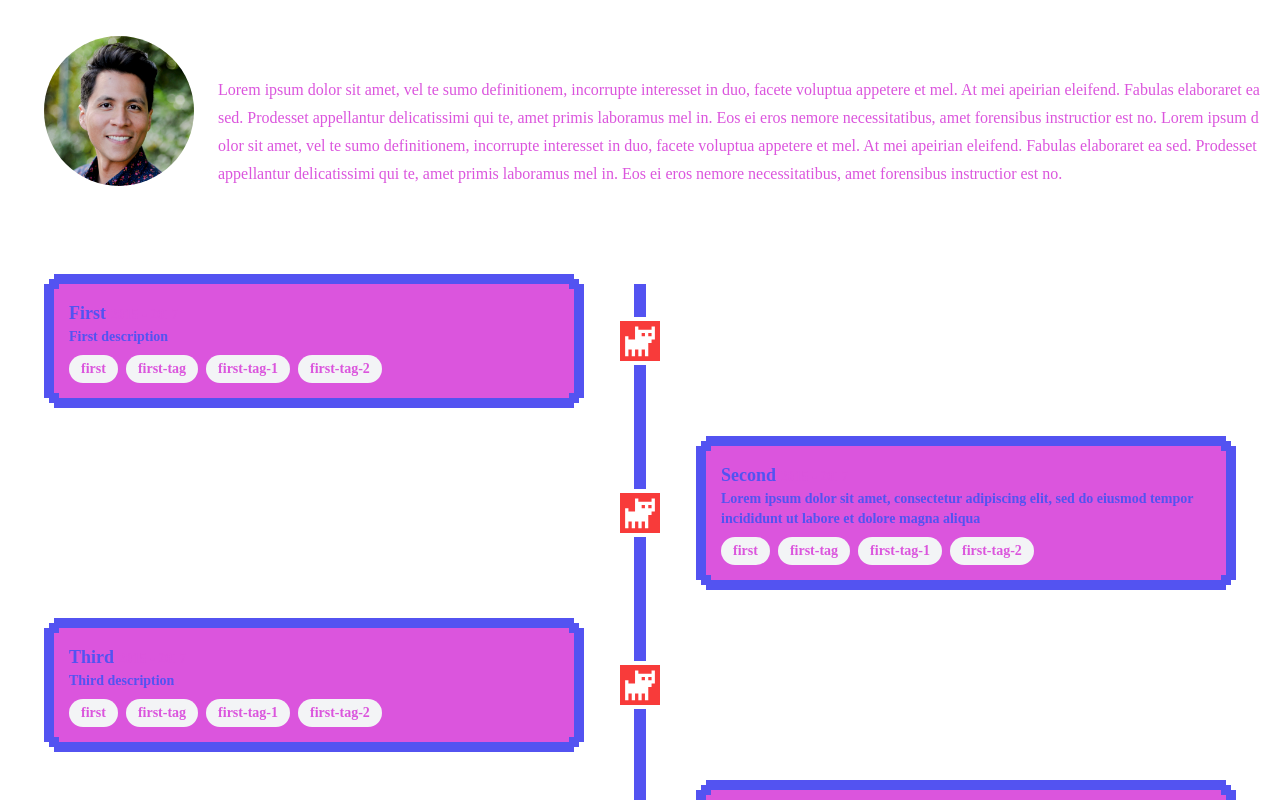
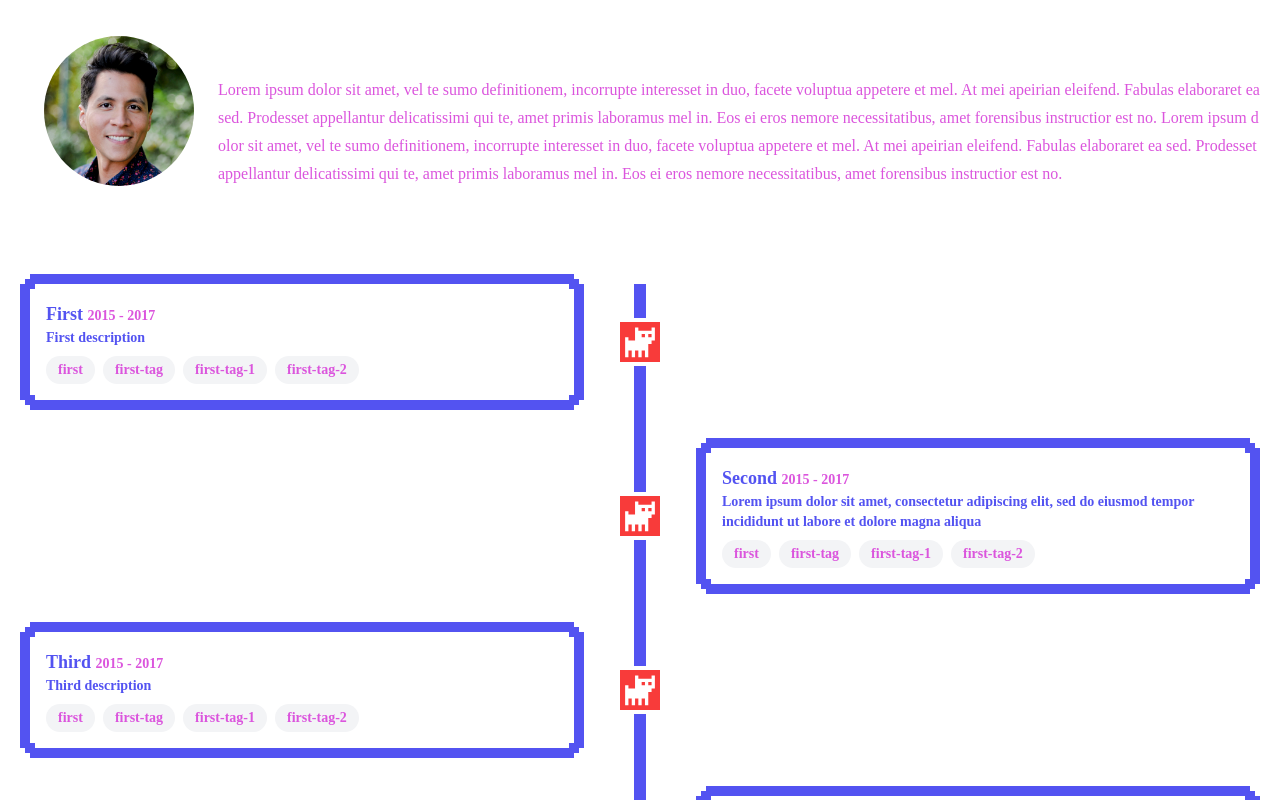
Before and after one commit to mruba/portafolio, a Next.js app: page /about/about in a window 1280 px wide. Built offline with nearby package versions, Linux system fonts and the light colour scheme; what apollo-server-micro, graphql-tools would draw is missing.

Commit message:
pixel box fixes

```diff
--- a/components/pixel-box/pixel-box.module.css
+++ b/components/pixel-box/pixel-box.module.css
@@ -11,7 +11,6 @@
 .container .wrapper {
   display: block;
   color: #5353f1;
-  padding: 15px;
   margin: -10px 0;
   border-top: 10px solid #5353f1;
   border-bottom: 10px solid #5353f1;
--- a/components/pixel-box/pixel-box.tsx
+++ b/components/pixel-box/pixel-box.tsx
@@ -10,11 +10,9 @@ interface Props {
 
 export default function pixelateContainer({ className, children, id }: Props): ReactElement {
     return (
-        <div id={id} className={classnames(className)}>
-            <div className={styles.container}>
-                <div className={styles.wrapper}>
-                    {children}
-                </div>
+        <div id={id} className={classnames(styles.container)}>
+            <div className={classnames(styles.wrapper, className)}>
+                {children}
             </div>
         </div>
     )
--- a/components/time-line/time-line-item.tsx
+++ b/components/time-line/time-line-item.tsx
@@ -13,7 +13,7 @@ const timeLineItem = (props: Props, index: number) => {
                 "sm:pr-14": !shouldRenderLeft,
                 "sm:pl-14": shouldRenderLeft,
             })}>
-                <PixelBox className="bg-white">
+                <PixelBox className="p-4 pt-8 sm:p-4 bg-white ">
                     <p className="text-lg">{title} <span className="text-sm text-pink">{workingPeriod}</span></p>
                     <p>{description}</p>
                     <div>
@@ -29,7 +29,7 @@ const timeLineItem = (props: Props, index: number) => {
                 </PixelBox>
             </div>
 
-            <div className={classNames("bg-red border-white border-4 w-12 h-12 absolute left-1/2 -translate-y-4 sm:bottom-1/2 sm:translate-y-1/2 transform -translate-x-1/2 flex items-center justify-center")}>
+            <div className={classNames("bg-red border-white border-4 w-12 h-12 absolute left-1/2 top-0 sm:top-1/2 -translate-y-1/2 sm:bottom-1/2 transform -translate-x-1/2 flex items-center justify-center")}>
                 <svg xmlns="http://www.w3.org/2000/svg" className="h-8 w-8 text-white" fill="none" version="1.1" viewBox="0 0 6.6146 6.6146" >
                     <path d="m5.016 1.6523h0.68316v0.68321h-0.68316zm-1.3664 0h0.6831v0.68321h-0.6831zm2.0496-1.3668v0.68354h-2.7332v-0.68354h-0.68327v2.7333h-1.3665v-0.68321h-0.68348v4.0998h0.68348v-1.3667h0.68327v1.3667h0.68321v-1.3667h0.68327v1.3667h0.68354v-1.3667h0.6831v1.3667h0.68332v-2.7331h0.68316v-0.68354h0.68348v-2.7333h-0.68348" fill="#ffffff" stroke-width=".099488" />
                 </svg>
--- a/components/time-line/time-line.tsx
+++ b/components/time-line/time-line.tsx
@@ -59,10 +59,10 @@ interface Props {
 
 export default function TimeLine(props: ITimeLineProps) {
     return (
-        <div className=" py-12 sm:mx-auto px-2 sm:px-6">
+        <div className="py-12 sm:mx-auto">
 
 
-            <div className="relative text-gray-800 text-sm font-semibold space-y-12">
+            <div className="relative text-gray-800 text-sm font-semibold space-y-16 sm:space-y-12">
 
                 <div className="hidden sm:block w-3 bg-blue absolute h-full left-1/2 transform -translate-x-1/2"></div>
                 {timeLine.map(timeLineItem)}
--- a/pages/index.tsx
+++ b/pages/index.tsx
@@ -15,13 +15,16 @@ const Home: NextPage<IHomeProps> = function ({ options }) {
   return (
     <div className="relative">
       {/* better to keep pixelbox decouple from container so I can pass down styles for diferent context */}
+      <div className="flex max-w-3xl text-center mx-auto mt-8 mb-16">
         <PixelBox
           id="heading"
-        className="flex max-w-3xl bg-blue-light dark:bg-pink-dark text-center mx-auto mt-8 mb-16"
+          className="p-9"
         >
           <p className="text-white text-xl">Hi, my name is</p>
           <p className="text-green-dark dark:text-white text-4xl ">Miguel</p>
         </PixelBox>
+      </div>
+
 
       <Menu
         className="space-y-2"
```
Lines whose indentation alone changed are shown as unchanged.
